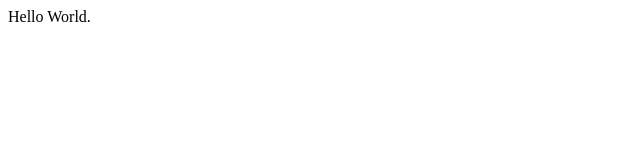
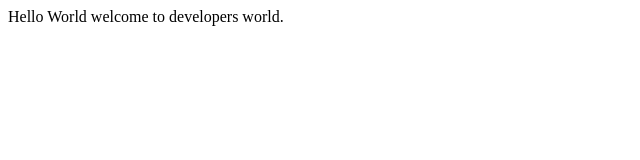
Before and after one commit to Somdotta07/Microverse-HTML-CSS-project, a plain HTML site: page index.html in a window 1280 px wide. Shown: the whole page, without its empty margins (0-640 px from the left). Drawn offline with Linux system fonts and the light colour scheme.

Commit message:
edited the index.html file

```diff
--- a/index.html
+++ b/index.html
@@ -21,7 +21,7 @@
     - The freeCodeCamp Team
 
     -->
-    Hello World.
+    Hello World welcome to developers world.
     <script  src="js/index.js"></script>
   </body>
 </html>
```
